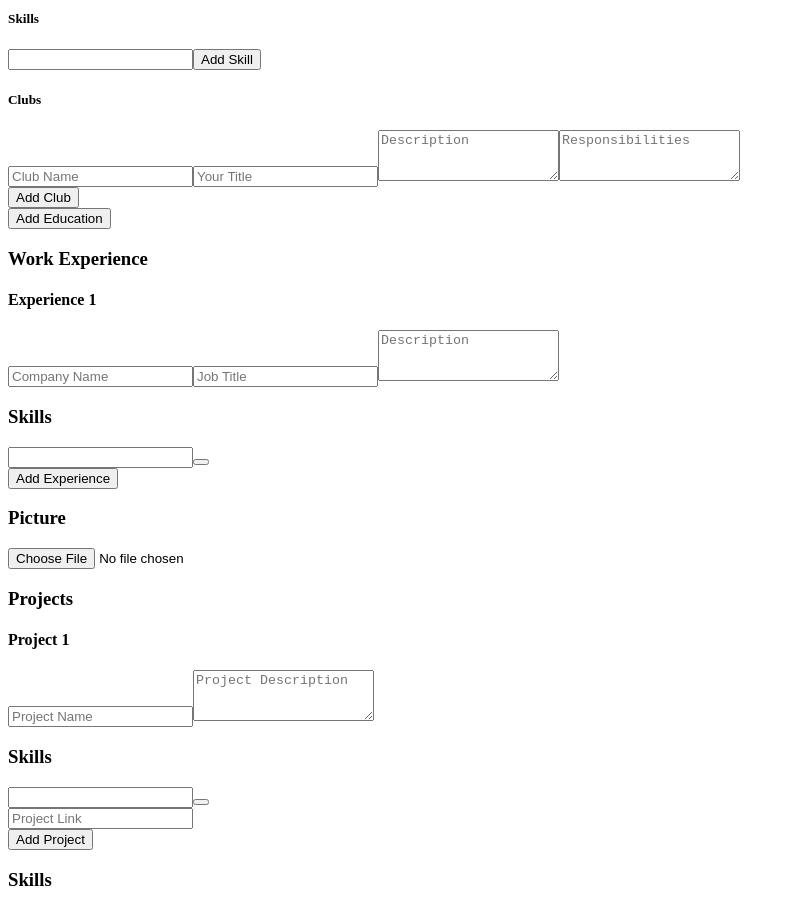
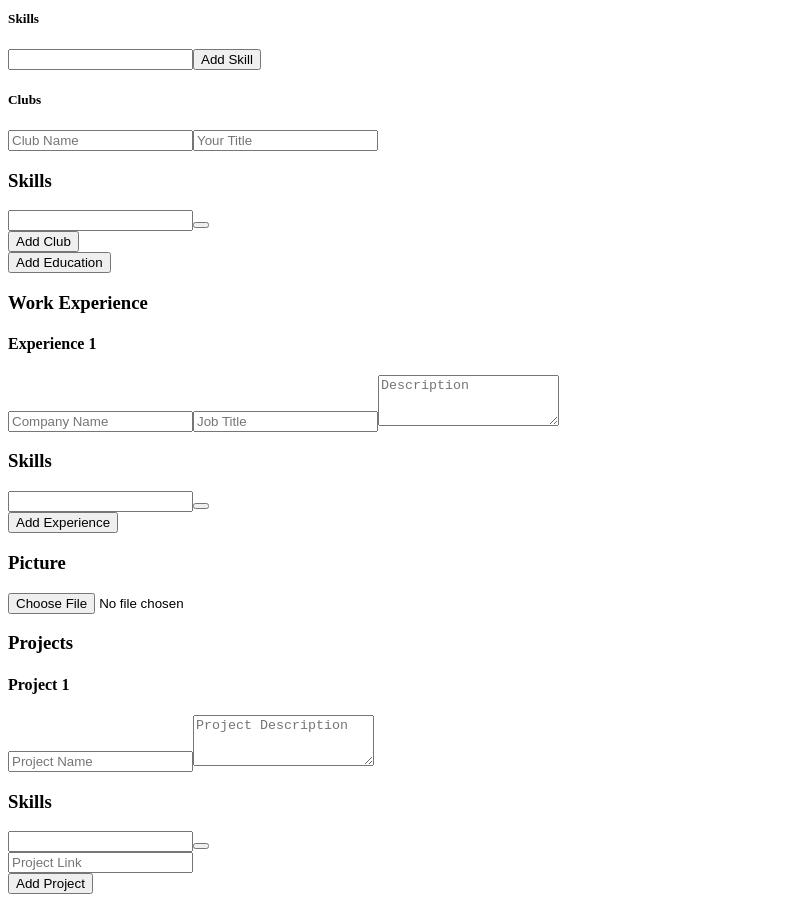
Before and after one commit to IEEE-UCF/Member-Resume-Database, a Next.js app in the folder form/: page / in a window 1280 px wide. Shown: the part 1040-1947 px from the top of the page, without its empty margins (0-795 px from the left). Built offline with nearby package versions, Linux system fonts and the light colour scheme.

Commit message:
merge with main

```diff
--- a/form/src/app/components/Form.tsx
+++ b/form/src/app/components/Form.tsx
@@ -669,6 +669,7 @@ const Form = () => {
                                                             return { ...prev, education: result };
                                                         })
                                                     }
+                                                    rows={3}
                                                 />
                                                 <input
                                                     type="text"
@@ -684,34 +685,70 @@ const Form = () => {
                                                         })
                                                     }
                                                 />
-                                                <textarea
-                                                    name={`education[${index}].clubs[${clubIndex}].description`}
-                                                    placeholder="Description"
-                                                    value={club.description}
+                                                <div className="input skills">
+                                                    <h3>Skills</h3>
+
+                                                    {club.skills.map((skill, skillsIndex) => {
+                                                        return (
+                                                            <input
+                                                                key={`clubs[${index}].skills[${skillsIndex}]`}
+                                                                type="text"
+                                                                name={`clubs[${index}].skills[${skillsIndex}]`}
+                                                                value={skill}
                                                                 onChange={(e) =>
                                                                     setFormData((prev) => {
-                                                            const result = [...prev.education];
-                                                            result[index].clubs[clubIndex].description =
-                                                                e.target.value;
-                                                            return { ...prev, education: result };
+                                                                        const updatedClubs = [
+                                                                            ...prev.clubs,
+                                                                        ];
+                                                                        const updatedClub = {
+                                                                            ...updatedClubs[
+                                                                                index
+                                                                            ],
+                                                                        };
+                                                                        const updatedSkills = [
+                                                                            ...updatedClub.skills,
+                                                                        ];
+                                                                        updatedSkills[
+                                                                            skillsIndex
+                                                                        ] = e.target.value;
+                                                                        updatedClub.skills =
+                                                                            updatedSkills;
+                                                                        updatedClubs[index] =
+                                                                            updatedClub;
+
+                                                                        return {
+                                                                            ...prev,
+                                                                            clubs: updatedClubs,
+                                                                        };
                                                                     })
                                                                 }
-                                                    rows={3}
                                                             />
-                                                <textarea
-                                                    name={`education[${index}].clubs[${clubIndex}].responsibilities`}
-                                                    placeholder="Responsibilities"
-                                                    value={club.responsibilities}
-                                                    onChange={(e) =>
+                                                        );
+                                                    })}
+
+                                                    <button
+                                                        onClick={(e) =>
                                                             setFormData((prev) => {
-                                                            const result = [...prev.education];
-                                                            result[index].clubs[clubIndex].responsibilities =
-                                                                e.target.value;
-                                                            return { ...prev, education: result };
+                                                                const updatedClubs = [
+                                                                    ...prev.clubs,
+                                                                ];
+                                                                const updatedClub = {
+                                                                    ...updatedClubs[index],
+                                                                };
+                                                                updatedClub.skills = [
+                                                                    ...updatedClub.skills,
+                                                                    "",
+                                                                ];
+                                                                updatedClubs[index] =
+                                                                    updatedClub;
+                                                                return {
+                                                                    ...prev,
+                                                                    clubs: updatedClubs,
+                                                                };
                                                             })
                                                         }
-                                                    rows={3}
                                                     />
+                                                </div>
                                             </div>
                                         );
                                     })}
```
Lines whose indentation alone changed are shown as unchanged.
